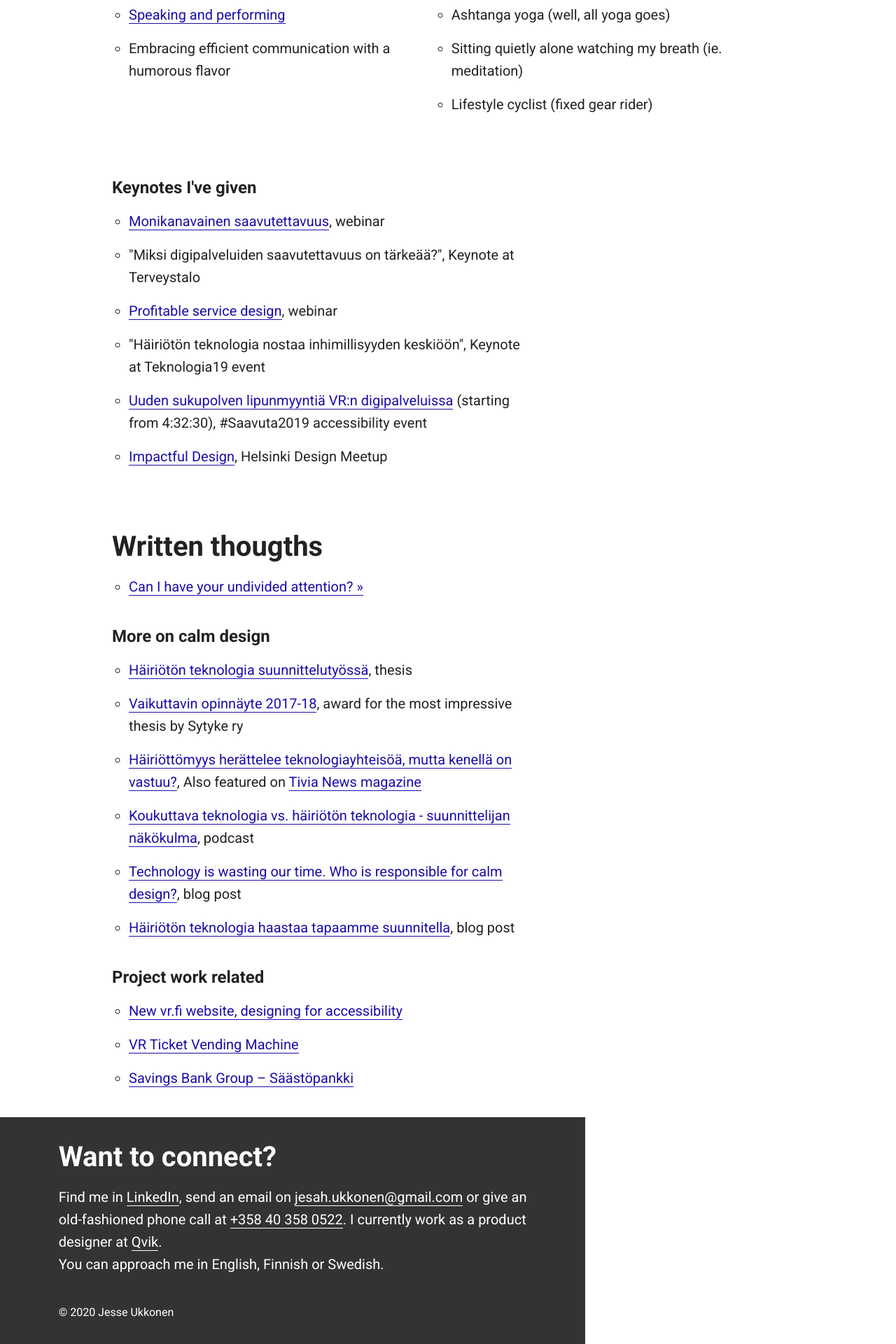
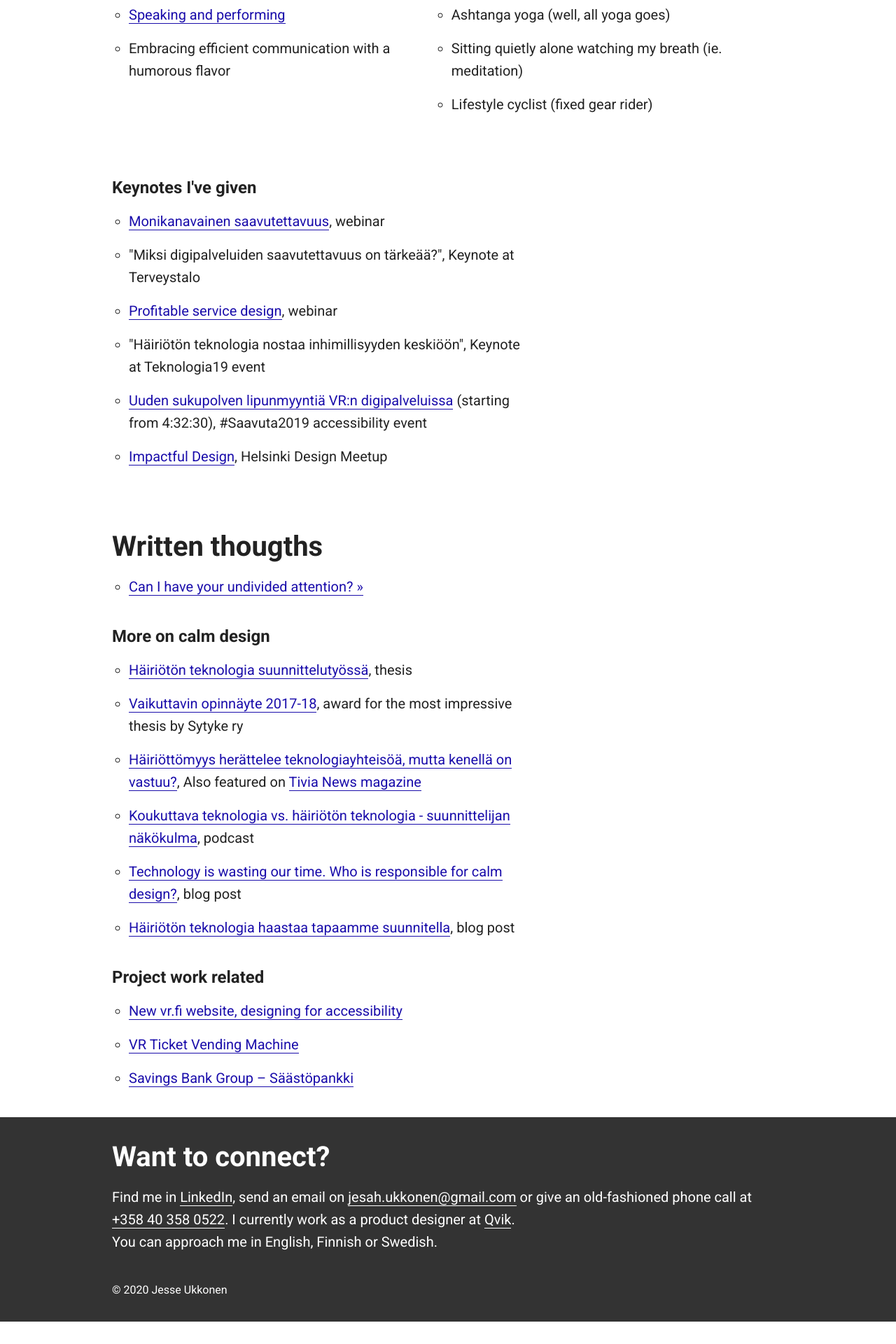
Before and after one commit to jesseu/jesseu.github.io, a Jekyll site: the page built from index.html, in a window 1280 px wide. Shown: the part 1186-3106 px from the top of the page at 70% size. Built offline with Jekyll 4.4.1, drawn with Linux system fonts in a browser that asks for light colours; after the commit the page ends 3074 px from its top, so only the background shows below that.

Commit message:
Update default.html

```diff
--- a/_layouts/default.html
+++ b/_layouts/default.html
@@ -43,8 +43,7 @@
           {{ content }}
 
     </div><!-- /.container -->
-<div class="row">
-		    <div class="eight columns">
+
     <footer class= "footer">
       <div class="container footer-content">
         <h2><a id="connect"></a>Want to connect?</h2>
@@ -54,7 +53,6 @@
           </script> Jesse Ukkonen</p>
        </div>
     </footer>
-</div>
-</div>
+
    </body>
 </html>
```
